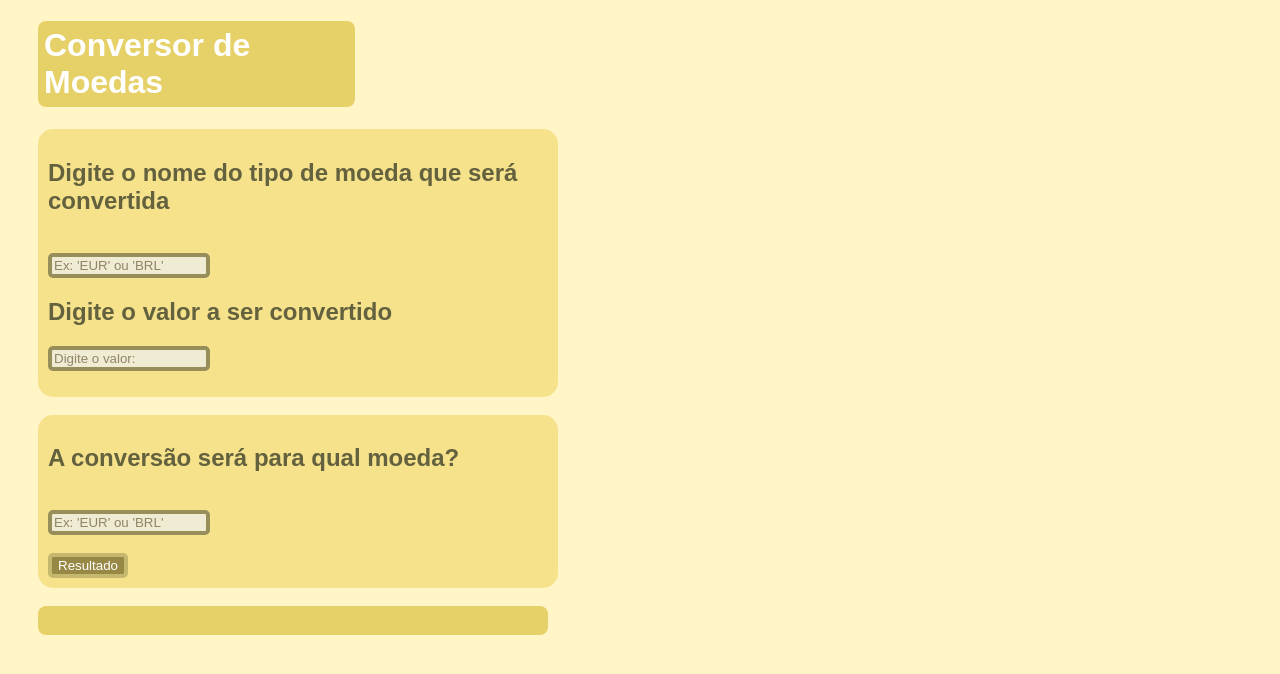
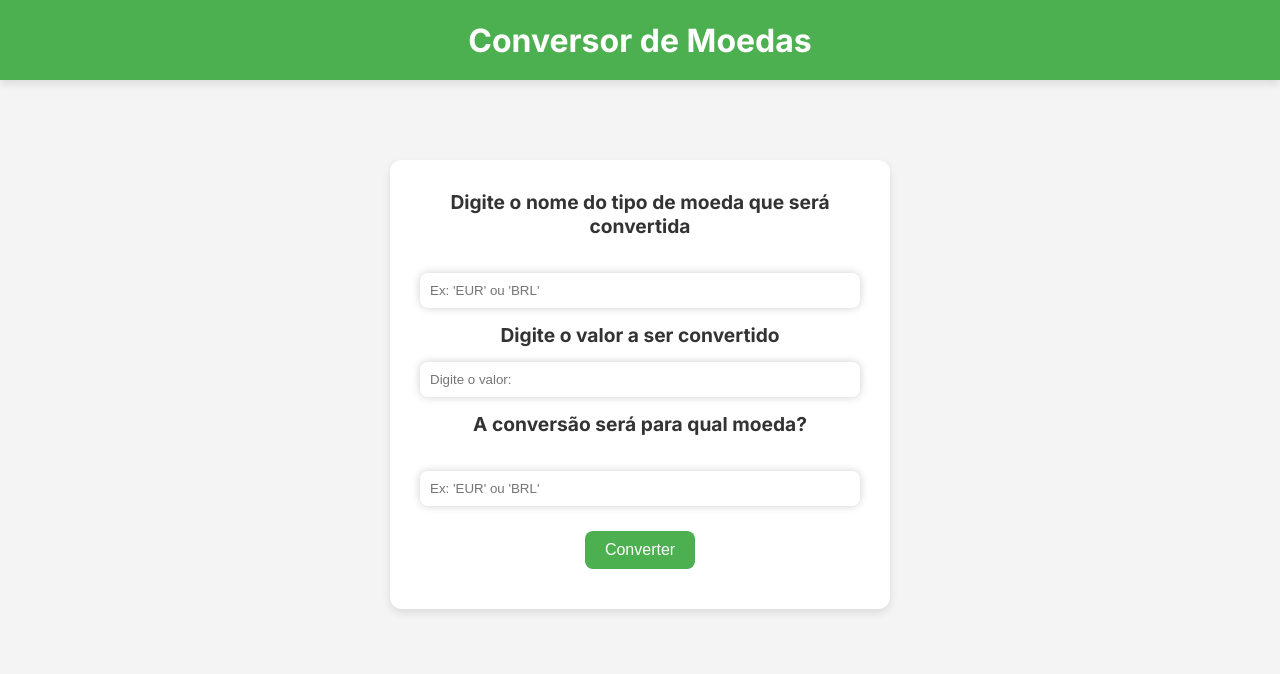
Before and after one commit to Fabito02/Conversor-de-Moedas-com-API, a plain HTML site: page index.html in a window 1280 px wide. Drawn offline with Linux system fonts and the light colour scheme.

Commit message:
update total

```diff
--- a/index.html
+++ b/index.html
@@ -1,32 +1,35 @@
-
 <!DOCTYPE html>
 <html lang="pt-br">
 <head>
     <meta charset="UTF-8">
     <meta name="viewport" content="width=device-width, initial-scale=1.0">
     <title>Conversor de Moedas</title>
+    <link rel="preconnect" href="https://fonts.googleapis.com">
+    <link rel="preconnect" href="https://fonts.gstatic.com" crossorigin>
+    <link href="https://fonts.googleapis.com/css2?family=Inter:wght@100..900&display=swap" rel="stylesheet">
     <link rel="stylesheet" href="style.css">
 </head>
 <body>
-    <div class="title">
+    <header>
         <h1>Conversor de Moedas</h1>
-    </div>
-    <div class="valSerConvert">
+    </header>
+    <main>
+        <div class="corpo">
                 <h2>Digite o nome do tipo de moeda que será convertida</h2><br>
                 <input type="text" id="tipoMoeda" placeholder="Ex: 'EUR' ou 'BRL'" maxlength="3" oninput="this.value = this.value.toUpperCase()">
                 <h2>Digite o valor a ser convertido</h2>
                     <input type="number" id="valSeraConvert" placeholder="Digite o valor:" >
-        </p>
-    </div><br>
-    <div class="moedaConversao">
+                <br>
                 <h2>A conversão será para qual moeda?</h2><br>
                 <input type="text" id="moedaConversao" placeholder="Ex: 'EUR' ou 'BRL'" maxlength="3" oninput="this.value = this.value.toUpperCase()"><br><br>
-        <input type="button" value="Resultado" onclick="result()">
-    </div><br>
+                <button onclick="result()">Converter</button>
+            <br>
             <div class="result">
                 <h3 id="result"></h3>
+                <h3 id="erro"></h3>
             </div>
+        </div>
+    </main>
+</body>
 <script src="script.js"></script>
-</body>
-
 </html>
--- a/style.css
+++ b/style.css
@@ -1,94 +1,94 @@
-.valSerConvert {
-    max-width: 500px;
-    max-height: 400px;
-    padding: 10px;
-    width: auto;
-    height: auto;
-    background-color: #f5e28b;
-    border-radius: 15px;
-    margin-left: 30px;
-    justify-content: left;
+body {
+    font-family: 'Inter', sans-serif;
+    background-color: #f4f4f4;
+    color: #333;
+    margin: 0;
+    padding: 0;
+    display: flex;
+    justify-content: center;
+    align-items: center;
+    flex-direction: column;
+}
+
+header {
+    display: flex;
+    align-items: center;
+    justify-content: center;
+    height: 80px;
+    background-color: #4CAF50;
+    color: white;
+    width: 100%;
+    box-shadow: 0 4px 8px rgba(0, 0, 0, 0.1);
 }
 
 h1 {
-    background-color: #e6d168;
-    width: 305px;
-    height: auto;
-    padding: 6px;
-    border-radius: 8px;
-    margin-left: 30px;
-    font-family: sans-serif;
-    color: #ffffff;
+    margin: 0;
+    font-size: 2em;
 }
 
-.moedaConversao {
+main {
+    margin: 20px;
+    margin-top: 10vh;
+    width: 100%;
     max-width: 500px;
-    max-height: 400px;
+    background-color: white;
+    border-radius: 12px;
+    box-shadow: 0 4px 8px rgba(0, 0, 0, 0.1);
+    padding: 20px;
+    box-sizing: border-box;
+}
+
+.corpo {
+    text-align: center;
+}
+
+h2 {
+    font-size: 1.2em;
+    margin: 10px 0;
+}
+
+input[type="text"],
+input[type="number"] {
+    width: calc(100% - 20px);
     padding: 10px;
-    width: auto;
-    height: auto;
-    background-color: #f5e28b;
-    border-radius: 15px;
-    margin-left: 30px;
-    justify-content: left;
+    margin: 5px 0;
+    border-width: 0;
+    border-radius: 8px;
+    box-sizing: border-box;
+    box-shadow: 0 0 8px rgba(0, 0, 0, 0.193);
+    transition: box-shadow 0.2s;
+}
+
+input[type="text"]:focus,
+input[type="number"]:focus {
+    outline: none;
+    border-color: #4CAF50;
+    box-shadow: 0 0 8px rgba(0, 0, 0, 0.337);
+}
+
+button {
+    background-color: #4CAF50;
+    color: white;
+    padding: 10px 20px;
+    border: none;
+    border-radius: 8px;
+    cursor: pointer;
+    font-size: 1em;
+    transition: background-color 0.2s;
+}
+
+button:hover {
+    background-color: #45a049;
 }
 
 .result {
-    background-color: #e6d168;
-    max-width: 500px;
-    max-height: 400px;
-    padding: 10px;
-    width: auto;
-    height: auto;
-    padding: 5px;
-    border-radius: 8px;
-    margin-left: 30px;
+    margin-top: 20px;
 }
 
-input[type="number"] {
-    border-radius: 5px;
-    border-width: 4px;
-    border-style: solid;
-    background-color: #f0ebd3;
-    border-color: #978e5a;
-    color: #8e8567;
-    width: 150px;
-}
-input[type="text"] {
-    border-radius: 5px;
-    border-width: 4px;
-    border-style: solid;
-    background-color: #f0ebd3;
-    border-color: #978e5a;
-    color: #8e8567;
-    width: 150px;
+#result {
+    color: #4CAF50;
 }
 
-h3 {
-    font-family: sans-serif;
-    color: #8e8b67;
+#erro {
+    color: #d53131;
 }
-
-::selection {
-    background-color: #fffcd7;
-}
-::placeholder {
-    color: #8e8567;
-}
-input[type="button"] {
-    border-radius: 5px;
-    border-width: 4px;
-    border-style: solid;
-    border-color: #c5b86e;
-    background-color: #978945;
-    color: #ffffff;
-}
-
-h2 {
-    font-family: sans-serif;
-    color: #63613e;
-}
-
-body {
-    background-color: #fff5c7;
-}
```
Also changed, not shown: script.js (+7 -4 lines). Lines whose indentation alone changed are shown as unchanged.
